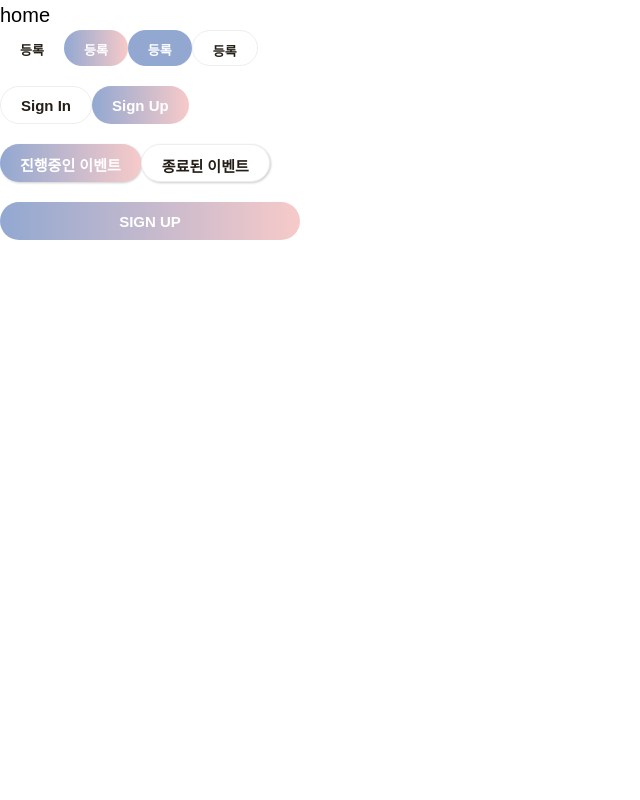
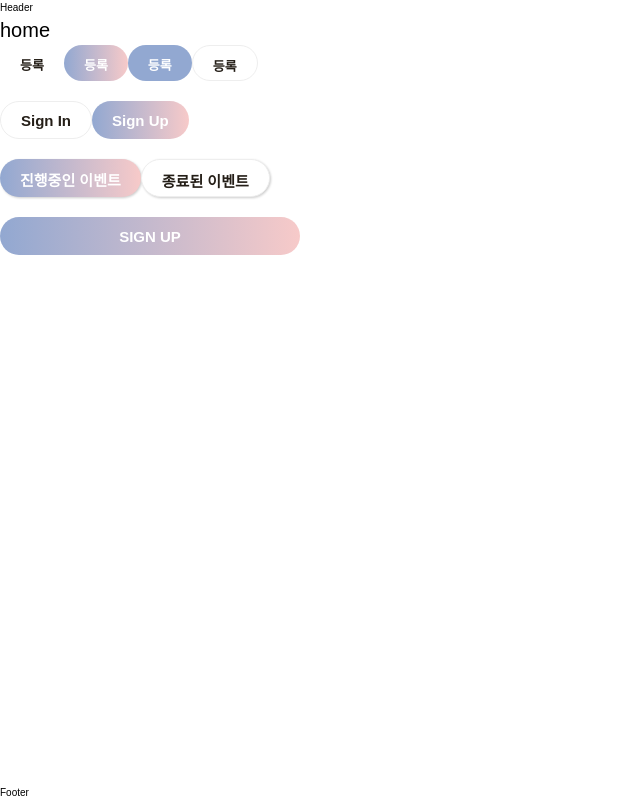
Before and after one commit to svtcafe/svtcafe-client, a Next.js app: page / in a window 1280 px wide. Shown: the whole page, without its empty margins (0-640 px from the left). Built offline with nearby package versions, Linux system fonts and the light colour scheme.

Commit message:
feat: 레이아웃 기본 구조 설정

```diff
--- a/src/components/index.ts
+++ b/src/components/index.ts
@@ -1,3 +1,6 @@
+// layout
+export { default as Layout } from './layout/Layout';
+
 // common
 export { default as Button } from './common/Button';
 export { default as Icon } from './common/Icon';
--- /dev/null
+++ b/src/components/layout/Footer.tsx
@@ -0,0 +1,5 @@
+const Footer: React.FC = () => {
+  return <footer>Footer</footer>;
+};
+
+export default Footer;
--- /dev/null
+++ b/src/components/layout/Header.tsx
@@ -0,0 +1,5 @@
+const Header: React.FC = () => {
+  return <header>Header</header>;
+};
+
+export default Header;
--- /dev/null
+++ b/src/components/layout/Layout.tsx
@@ -0,0 +1,30 @@
+import styled from '@emotion/styled';
+import Footer from './Footer';
+import Header from './Header';
+
+interface LayoutProps {
+  children: React.ReactNode;
+  nofooter?: boolean;
+}
+
+const Layout: React.FC<LayoutProps> = ({ children, nofooter }) => {
+  return (
+    <Container>
+      <Header />
+      <Main>{children}</Main>
+      {!nofooter && <Footer />}
+    </Container>
+  );
+};
+
+export default Layout;
+
+const Container = styled.div`
+  display: flex;
+  flex-direction: column;
+  min-height: 100vh;
+`;
+
+const Main = styled.main`
+  flex: 1;
+`;
--- a/src/pages/_app.tsx
+++ b/src/pages/_app.tsx
@@ -1,11 +1,21 @@
 import type { AppProps } from 'next/app';
+
+import { Layout } from '@/components';
 
 import '@/styles/reset.css';
 import '@/styles/font.css';
 import '@/styles/global.css';
 
-function MyApp({ Component, pageProps }: AppProps) {
-  return <Component {...pageProps} />;
+type AppPropsWithLayout = AppProps & {
+  Component: NextPageWithLayout;
+};
+
+function MyApp({ Component, pageProps }: AppPropsWithLayout) {
+  return (
+    <Layout nofooter={Component.hideFooter}>
+      <Component {...pageProps} />
+    </Layout>
+  );
 }
 
 export default MyApp;
--- a/src/pages/index.tsx
+++ b/src/pages/index.tsx
@@ -1,9 +1,8 @@
 import styled from '@emotion/styled';
-import type { NextPage } from 'next';
 
 import { Button } from '@/components';
 
-const Home: NextPage = () => {
+const Home: NextPageWithLayout = () => {
   return (
     <Container>
       home
--- a/tsconfig.json
+++ b/tsconfig.json
@@ -18,7 +18,8 @@
     "jsxImportSource": "@emotion/react",
     "paths": {
       "@/*": ["src/*"]
-    }
+    },
+    "typeRoots": ["./@types"]
   },
   "include": ["next-env.d.ts", "**/*.ts", "**/*.tsx"],
   "exclude": ["node_modules"]
```
Also changed, not shown: @types/global.d.ts (+8 -0 lines).
